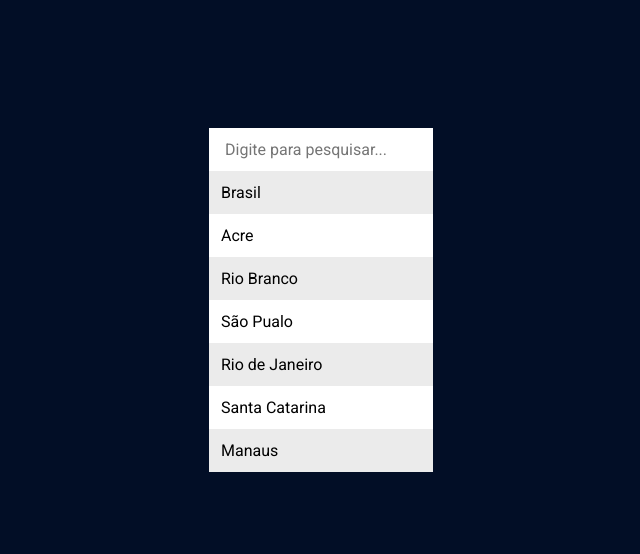
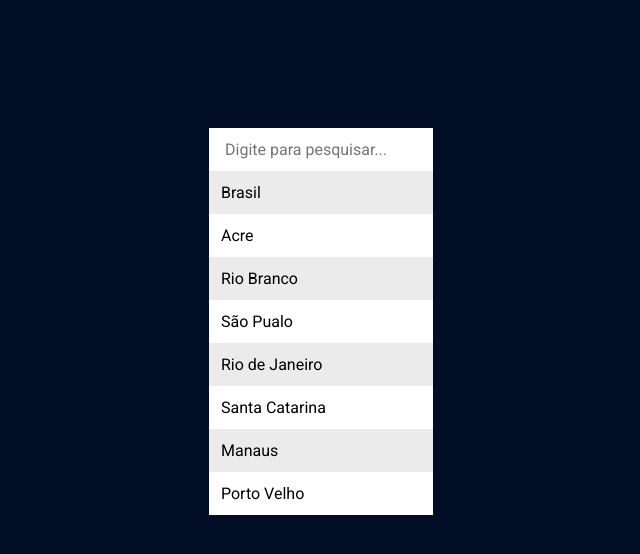
Before and after one commit to Lucazferreyra21/pesquisar-estados, a plain HTML site: page index.html in a window 1280 px wide. Shown: the whole page, without its empty margins (319-959 px from the left). Drawn offline with Linux system fonts and the light colour scheme.

Commit message:
Foi adicionado mais um estado  lista de procura

```diff
--- a/index.html
+++ b/index.html
@@ -34,6 +34,7 @@
         <li>Rio de Janeiro</li>
         <li>Santa Catarina</li>
         <li>Manaus</li>
+        <li>Porto Velho</li>
       </ul>
     </div>
 
```
